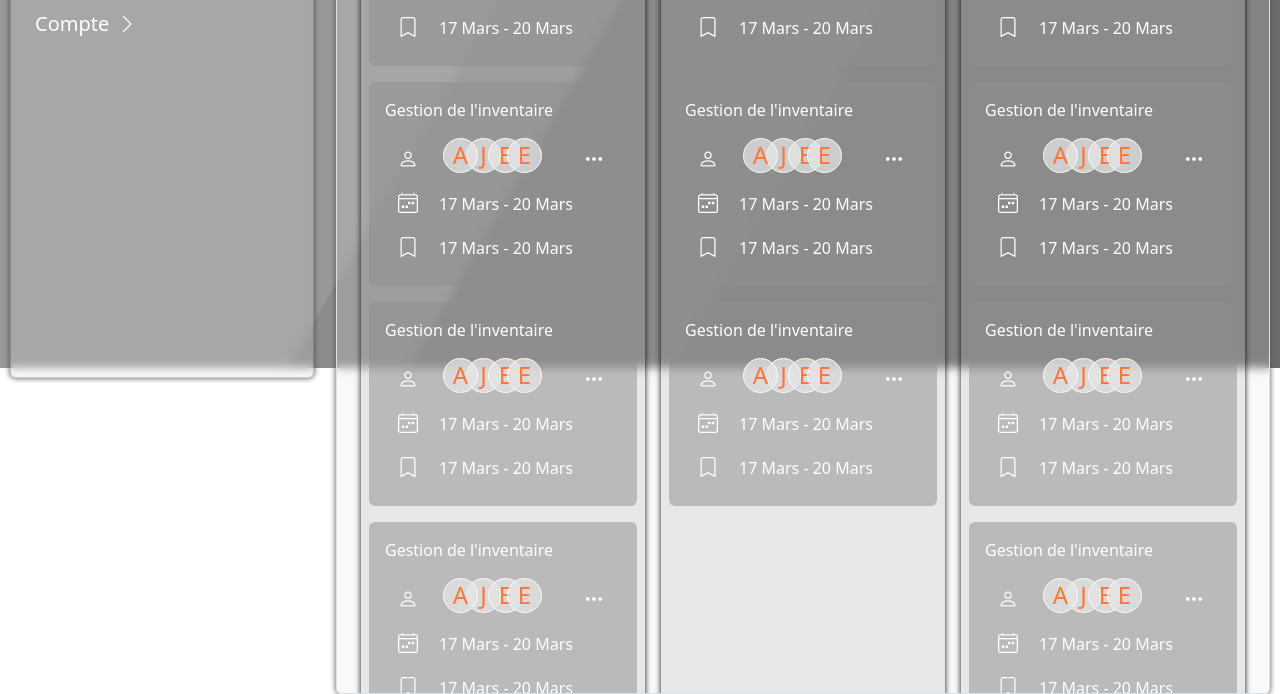
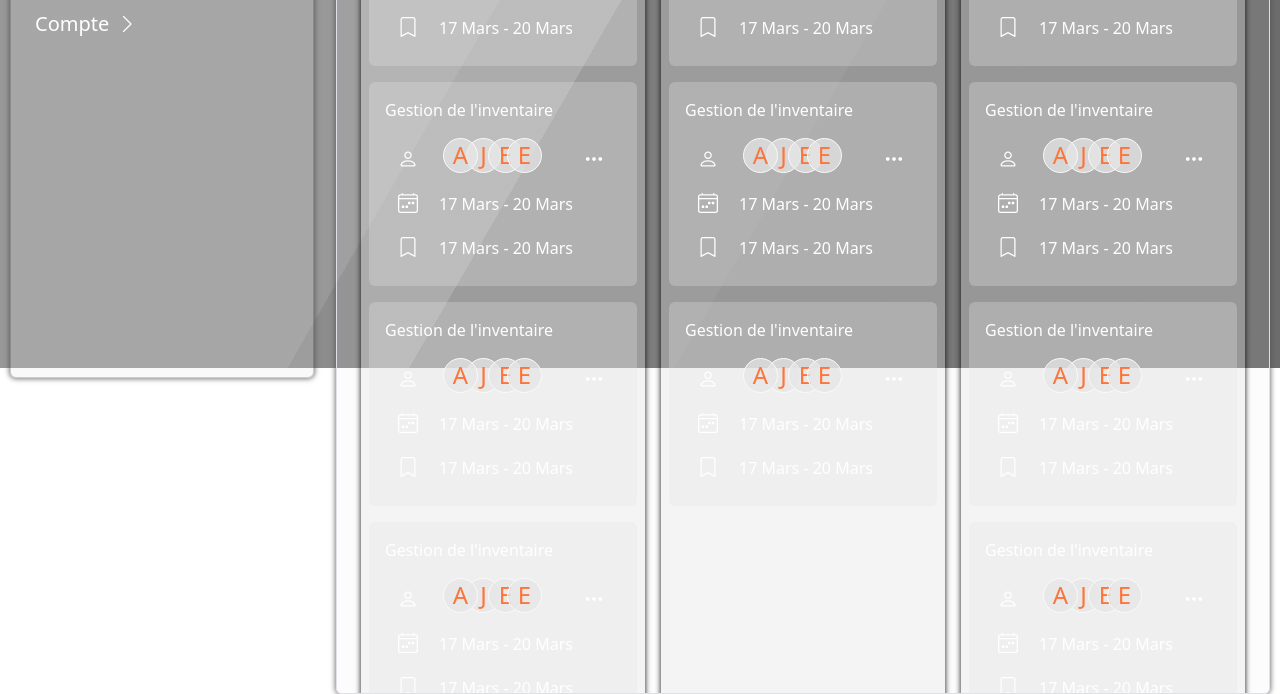
Before and after one commit to Soumana-yaye-Issaka/Dasbord, a plain HTML site: page Taches.html in a window 1280 px wide. Shown: the part 432-1126 px from the top of the page. Drawn offline with nearby package versions, Linux system fonts and the light colour scheme.

Commit message:
Correction N°3 Daouda

```diff
--- a/Style2.css
+++ b/Style2.css
@@ -55,8 +55,8 @@ h1 {
 .SidBar {
   background-color: rgb(225, 225, 225, 0.2);
   box-shadow: 0px 0px 5px 1px rgba(84, 79, 79, 0.75);
-  top: 10px;
-  backdrop-filter: blur(5px);
+  height: 10vh;
+  /* backdrop-filter: blur(5px); */
 }
 
 .Dasboard-App {
@@ -78,12 +78,12 @@ h1 {
 nav,
 main {
   box-shadow: 0px 0px 5px 1px rgba(84, 79, 79, 0.75) !important;
-  background-color: rgb(225, 225, 225, 0.2) !important;
+  background-color: rgb(225, 225, 225, 0.1) !important;
   margin-left: 21rem !important;
   margin-right: 10px;
   margin-top: 10px;
   opacity: 2 !important;
-  backdrop-filter: blur(5px);
+  /* backdrop-filter: blur(5px); */
 }
 
 .Message {
@@ -97,7 +97,7 @@ main {
 }
 
 .carte_Niger {
-  background-color: rgba(163, 161, 161, 0.2) !important;
+  background-color: rgba(225, 225, 225, 0.3) !important;
   box-shadow: 0px 0px 5px 1px rgba(17, 17, 17, 0.75) !important;
 }
 
@@ -201,7 +201,7 @@ td {
 }
 
 .Table_Ranger {
-  background-color: rgba(143, 142, 142, 0.5) !important;
+  background-color: rgba(225, 225, 225, 0.3) !important;
 }
 
 table {
--- a/style.css
+++ b/style.css
@@ -59,8 +59,7 @@ h1 {
 }
 
 form {
-  background-color: rgba(255, 255, 255, 0.2);
-  backdrop-filter: blur(5px);
+  /* backdrop-filter: blur(5px); */
 }
 
 .Dasboard-App {
```
Also changed, not shown: Messagerie.html (+1 -1 lines).
